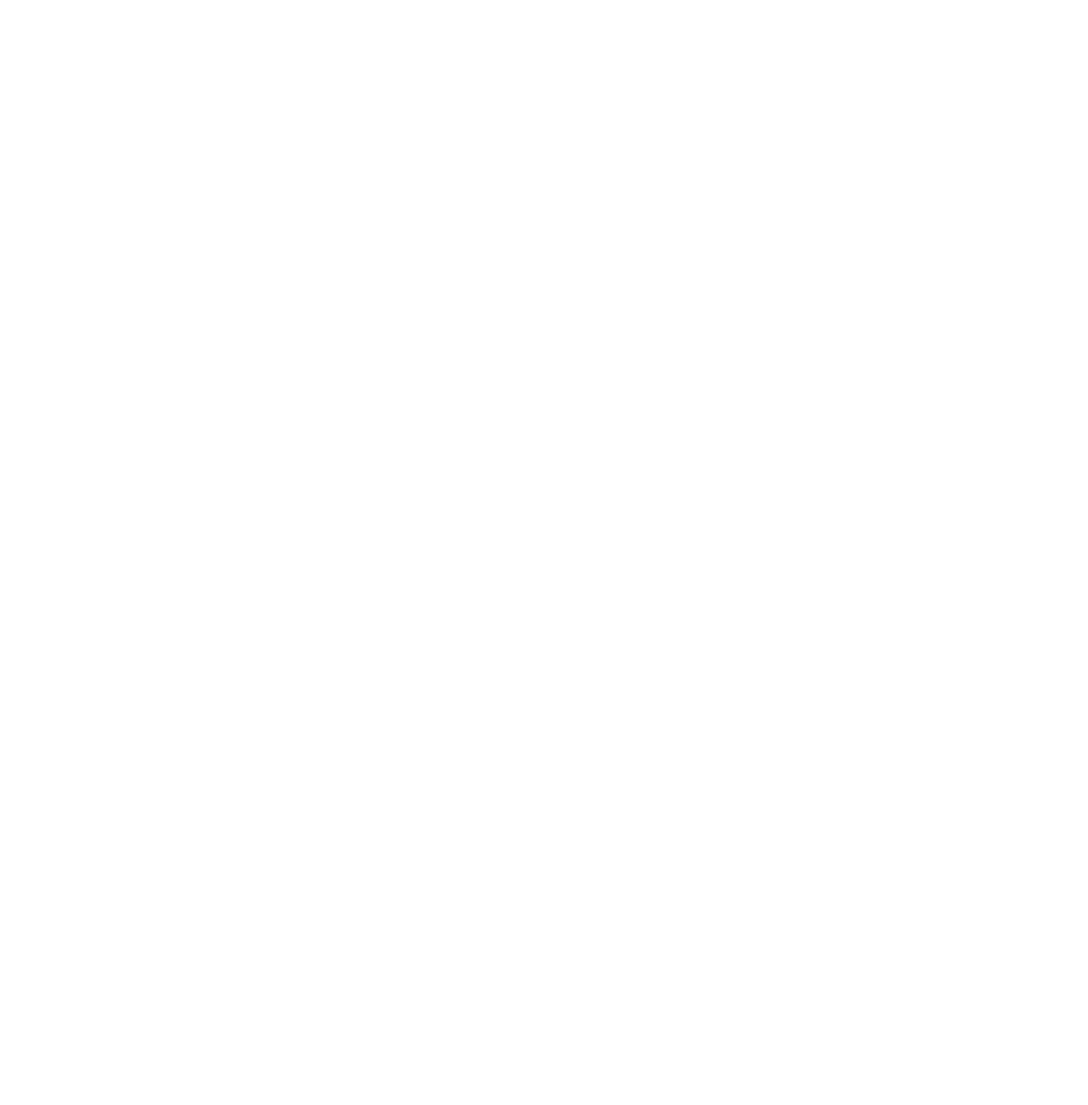
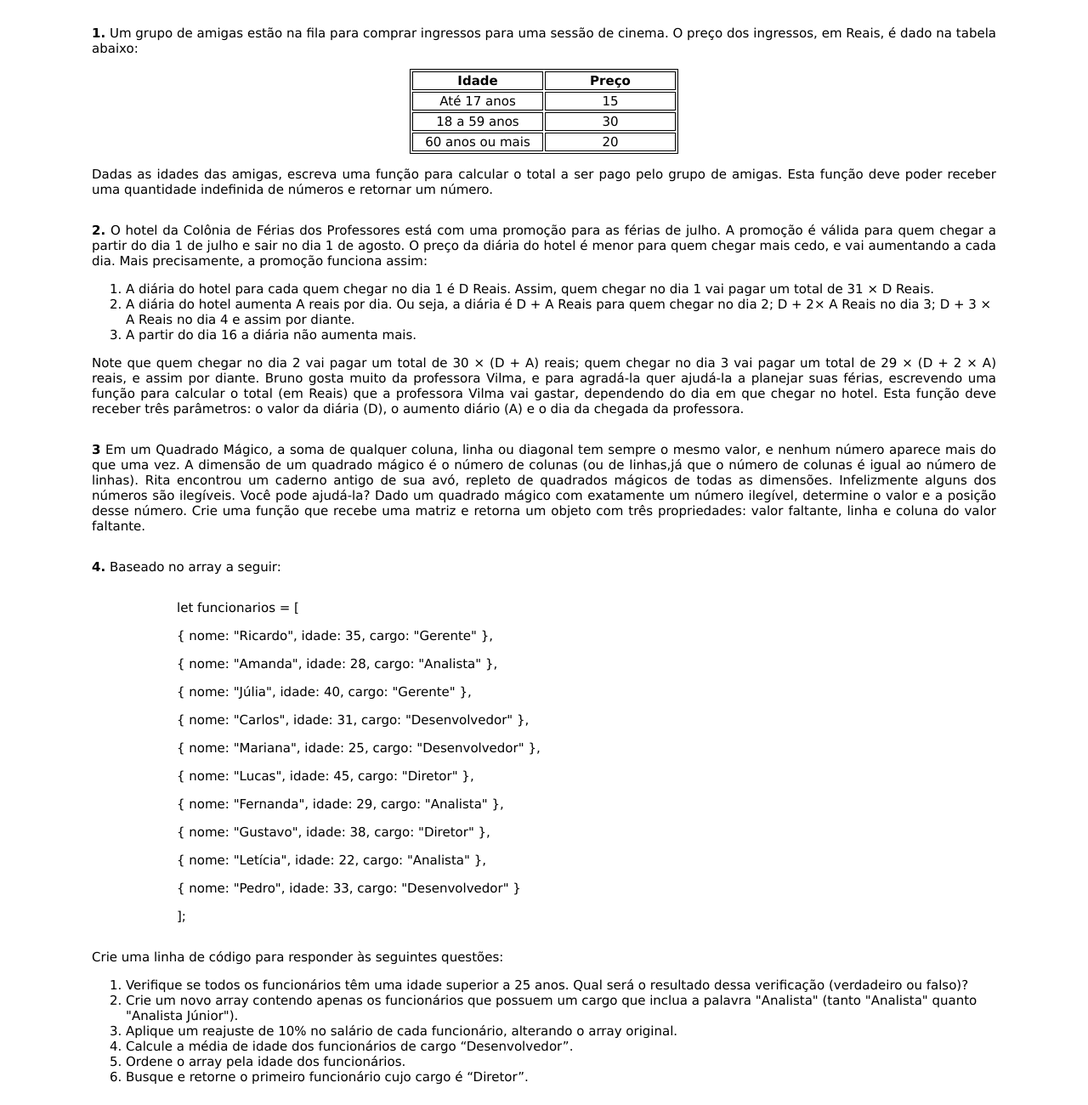
Before and after one commit to lanarayanne/EstudoJavaScript, a plain HTML site: page Lista Introdução/Lista 1.html in a window 1280 px wide. Shown: the whole page at 85% size. Before the commit the page ends 800 px from the top, so only its background shows below. Drawn offline with Linux system fonts and the light colour scheme.

Commit message:
Lista Introdução

```diff
--- a/Lista Introdução/Lista 1.html
+++ b/Lista Introdução/Lista 1.html
@@ -1,11 +1,161 @@
 <!DOCTYPE html>
 <html lang="en">
+
 <head>
     <meta charset="UTF-8">
     <meta name="viewport" content="width=device-width, initial-scale=1.0">
-    <title>Document</title>
+    <link rel="stylesheet" type="text/css" href="styles.css" />
+    <script src="script.js"></script>
+
+    <title>Introdução</title>
 </head>
+
 <body>
+    <div id="ex1" class="ex">
+        <p>
+            <span>1.</span>
+            Um grupo de amigas estão na fila para comprar ingressos para uma sessão de cinema.
+            O preço dos ingressos, em Reais, é dado na tabela abaixo:
+        </p>
+        <table>
+            <tr>
+                <th>Idade</th>
+                <th>Preço</th>
+            </tr>
+            <tr>
+                <td>Até 17 anos</td>
+                <td>15</td>
+            </tr>
+            <tr>
+                <td>18 a 59 anos</td>
+                <td>30</td>
+            </tr>
+            <tr>
+                <td>60 anos ou mais</td>
+                <td>20</td>
+            </tr>
+        </table>
+        <p>
+            Dadas as idades das amigas, escreva uma função para calcular o total a ser pago pelo grupo de amigas.
+            Esta função deve poder receber uma quantidade indefinida de números e retornar um número.
+        </p>
+
+    </div>
+
+    <div id="ex2" class="ex">
+        <p>
+            <span>2.</span>
+            O hotel da Colônia de Férias dos Professores está com uma promoção para as férias de julho.
+            A promoção é válida para quem chegar a partir do dia 1 de julho e sair no dia 1 de agosto.
+            O preço da diária do hotel é menor para quem chegar mais cedo, e vai aumentando a cada dia.
+            Mais precisamente, a promoção funciona assim:
+        </p>
+        <ol>
+            <li>
+                A diária do hotel para cada quem chegar no dia 1 é D Reais. Assim, quem chegar no dia 1 vai
+                pagar um total de 31 × D Reais.
+            </li>
+            <li>
+                A diária do hotel aumenta A reais por dia. Ou seja, a diária é D + A Reais para quem chegar no
+                dia 2; D + 2× A Reais no dia 3; D + 3 × A Reais no dia 4 e assim por diante.
+            </li>
+            <li>
+                A partir do dia 16 a diária não aumenta mais.
+            </li>
+        </ol>
+        <p>
+            Note que quem chegar no dia 2 vai pagar um total de 30 × (D + A) reais; quem chegar no dia 3 vai pagar
+            um total de 29 × (D + 2 × A) reais, e assim por diante. Bruno gosta muito da professora Vilma, e para
+            agradá-la quer ajudá-la a planejar suas férias, escrevendo uma função para calcular o total (em Reais)
+            que a professora Vilma vai gastar, dependendo do dia em que chegar no hotel. Esta função deve receber
+            três parâmetros: o valor da diária (D), o aumento diário (A) e o dia da chegada da professora.
+        </p>
+    </div>
+
+    <div id="ex3" class="ex">
+        <p>
+            <span>3</span>
+            Em um Quadrado Mágico, a soma de qualquer coluna, linha ou diagonal tem sempre o mesmo valor, e
+            nenhum número aparece mais do que uma vez. A dimensão de um quadrado mágico é o número de colunas
+            (ou de linhas,já que o número de colunas é igual ao número de linhas). Rita encontrou um caderno
+            antigo de sua avó, repleto de quadrados mágicos de todas as dimensões. Infelizmente alguns dos números
+            são ilegíveis. Você pode ajudá-la? Dado um quadrado mágico com exatamente um número ilegível, determine
+            o valor e a posição desse número. Crie uma função que recebe uma matriz e retorna um objeto com três
+            propriedades: valor faltante, linha e coluna do valor faltante.
+        </p>
+    </div>
+
+    <div id="ex4" class="ex">
+        <p>
+            <span>4.</span>
+            Baseado no array a seguir:
+        </p>
+        <div>
+
+            <p>let funcionarios = [</p>
+            <p> { nome: "Ricardo", idade: 35, cargo: "Gerente" },
+            </p>
+
+            <p>
+                { nome: "Amanda", idade: 28, cargo: "Analista" },
+            </p>
+            <p>
+                { nome: "Júlia", idade: 40, cargo: "Gerente" },
+            </p>
+            <p>
+                { nome: "Carlos", idade: 31, cargo: "Desenvolvedor" },
+            </p>
+            <p>
+                { nome: "Mariana", idade: 25, cargo: "Desenvolvedor" },
+            </p>
+            <p>
+                { nome: "Lucas", idade: 45, cargo: "Diretor" },
+            </p>
+            <p>
+                { nome: "Fernanda", idade: 29, cargo: "Analista" },
+            </p>
+            <p>
+                { nome: "Gustavo", idade: 38, cargo: "Diretor" },
+            </p>
+            <p>
+                { nome: "Letícia", idade: 22, cargo: "Analista" },
+            </p>
+            <p>
+                { nome: "Pedro", idade: 33, cargo: "Desenvolvedor" }
+            </p>
+            <p>
+                ];
+            </p>
+
+        </div>
+        <p>
+            Crie uma linha de código para responder às seguintes questões:
+        </p>
+
+        <ol>
+            <li>
+                Verifique se todos os funcionários têm uma idade superior a 25 anos. Qual será o resultado
+                dessa verificação (verdadeiro ou falso)?
+            </li>
+            <li>
+                Crie um novo array contendo apenas os funcionários que possuem um cargo que inclua a palavra
+                "Analista" (tanto "Analista" quanto "Analista Júnior").
+            </li>
+            <li>
+                Aplique um reajuste de 10% no salário de cada funcionário, alterando o array original.
+            </li>
+            <li>
+                Calcule a média de idade dos funcionários de cargo “Desenvolvedor”.
+            </li>
+            <li>
+                Ordene o array pela idade dos funcionários.
+            </li>
+            <li>
+                Busque e retorne o primeiro funcionário cujo cargo é “Diretor”.
+            </li>
+        </ol>
+    </div>
 
 </body>
+
 </html>
--- a/Lista Introdução/script.js
+++ b/Lista Introdução/script.js
@@ -0,0 +1,117 @@
+function calculoCinema(...args) {
+    var idades = args;
+    var soma = 0;
+
+    for (let entry of idades) {
+        if (entry <= 17) {
+            soma = soma + 15;
+        } else if (entry >= 18 && entry <= 59) {
+            soma = soma + 30;
+        } else {
+            soma = soma + 20;
+        }
+    }
+
+    return soma;
+
+}
+
+console.log("Exercicio 1");
+console.log(calculoCinema(20, 30, 15));
+
+function calculoDiaria(d, a, dia) {
+    dia--;
+    var quant_dias = 31 - dia;
+
+    if (dia < 16) {
+        valor = quant_dias * (d + (dia) * a);
+
+    } else {
+        valor = quant_dias * (d + (15) * a);
+    }
+    return valor;
+}
+
+console.log("Exercicio 2");
+console.log(calculoDiaria(100, 5, 3));
+
+function quadradoMagico(...args) {
+    var matriz = args;
+    var tam = matriz.length;
+
+    var sum_row = new Array(tam).fill(0);
+    var sum_col = new Array(tam).fill(0);
+    var min_row, min_col, max_row, max_col, row, col, val;
+
+    for (let i = 0; i < tam; i++) {
+        for (let j = 0; j < tam; j++) {
+            if (matriz[i][j] == undefined) {
+                row = i;
+                col = j;
+                matriz[i][j] = 0;
+            }
+            sum_row[i] += matriz[i][j];
+
+        }
+    }
+
+    for (let i = 0; i < tam; i++) {
+
+        if (i == 0) {
+            min_row = sum_row[i];
+            max_row = sum_row[i];
+        } else {
+            if (sum_row[i] <= min_row) {
+                min_row = sum_row[i];
+            } else {
+                max_row = sum_row[i];
+            }
+
+        }
+    }
+    val = max_row - min_row;
+
+    //Apresentação: primeira linha = linha 0 do array para melhorar visualização.
+    return `Linha= ${row + 1} Coluna= ${col + 1} Valor= ${val}`;
+
+
+}
+
+console.log("Exercicio 3");
+console.log(quadradoMagico([8, 1, 6], [3, 5, 7], [4, , 2]));
+
+let funcionarios = [
+    { nome: "Ricardo", idade: 35, cargo: "Gerente", salario: 2000 },
+    { nome: "Amanda", idade: 28, cargo: "Analista", salario: 1500 },
+    { nome: "Júlia", idade: 40, cargo: "Gerente", salario: 2000 },
+    { nome: "Carlos", idade: 31, cargo: "Desenvolvedor", salario: 3000 },
+    { nome: "Mariana", idade: 25, cargo: "Desenvolvedor", salario: 3000 },
+    { nome: "Lucas", idade: 45, cargo: "Diretor", salario: 3500 },
+    { nome: "Fernanda", idade: 29, cargo: "Analista", salario: 1500 },
+    { nome: "Gustavo", idade: 38, cargo: "Diretor", salario: 3500 },
+    { nome: "Letícia", idade: 22, cargo: "Analista", salario: 1500 },
+    { nome: "Pedro", idade: 33, cargo: "Desenvolvedor", salario: 3000 }
+];
+
+function verficacoesFuncionarios(funcionarios) {
+
+    const older25 = funcionarios.every(funcionario => funcionario.idade > 25);
+    var analistas = funcionarios.filter((a) => a.cargo.includes("Analista"));
+    funcionarios.forEach((a) => a.salario = a.salario * 1.1);
+    const mediaIdade = funcionarios
+        .filter(f => f.cargo === "Desenvolvedor")
+        .reduce((acc, f, _, arr) => acc + f.idade / arr.length, 0);
+    funcionarios.sort((a, b) => a.idade - b.idade);
+    const primeiroDiretor = funcionarios.find(f => f.cargo === "Diretor");
+
+
+    console.log(older25);
+    console.log(analistas);
+    console.log(funcionarios[3].salario.toFixed(2));
+    console.log(mediaIdade.toFixed(2));
+    console.log(funcionarios);
+    console.log(primeiroDiretor);
+}
+
+console.log("Exercicio 4");
+console.log(verficacoesFuncionarios(funcionarios));
--- /dev/null
+++ b/Lista Introdução/styles.css
@@ -0,0 +1,33 @@
+html{
+    font-family:Verdana, Geneva, Tahoma, sans-serif;
+    font-size: 10px;
+}
+
+* {
+    font-size: 1.5rem;
+}
+
+span{
+    font-weight: bold;
+}
+
+div{
+    margin: 3rem 10rem;
+}
+p{
+    text-align: justify;
+}
+
+td{
+    text-align: center;
+    width: 15rem;
+}
+
+table, td, th{
+    border: 0.1rem solid black;
+    margin: 0rem;
+}
+
+table{
+    justify-self: center;
+}
```
